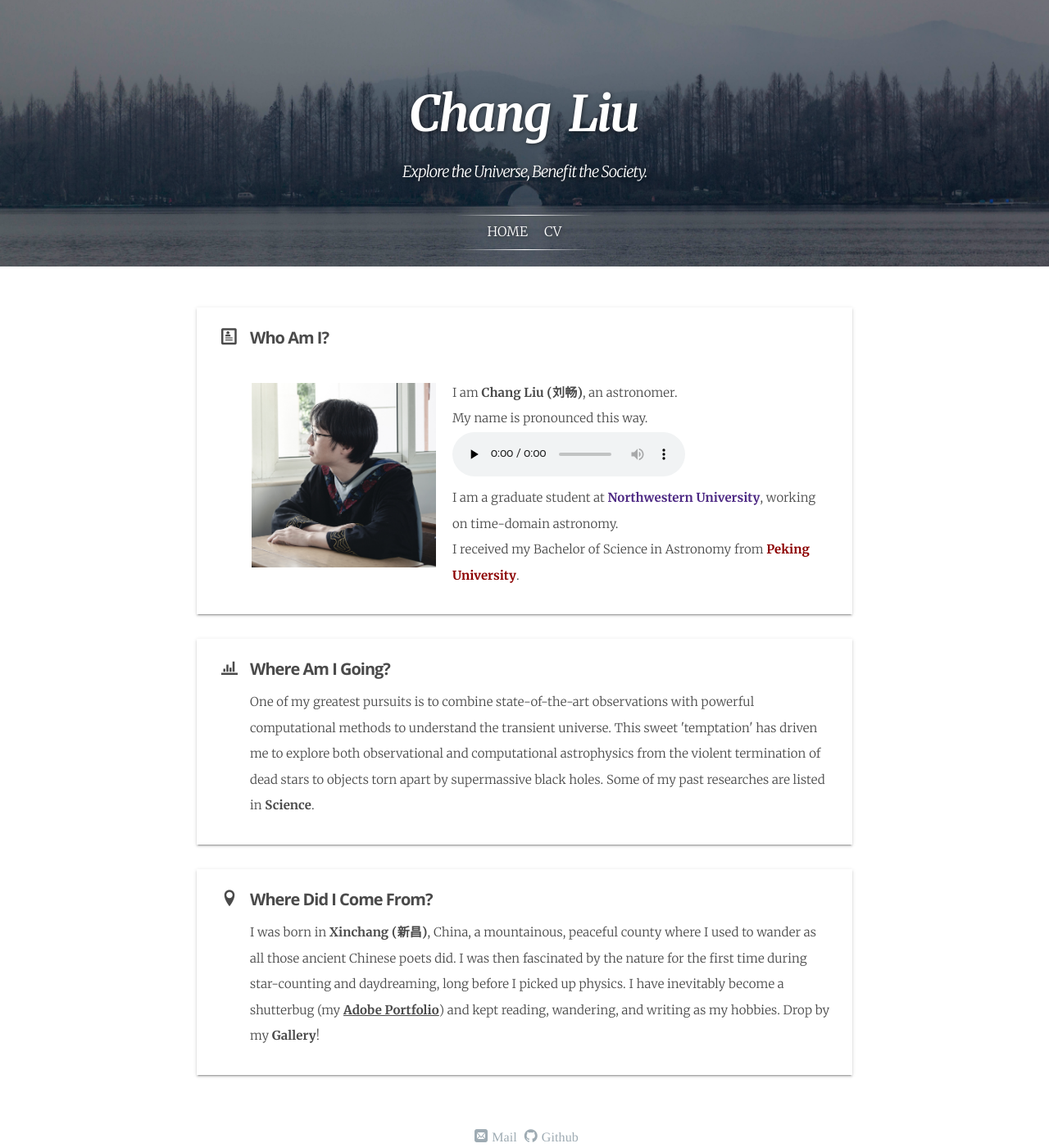
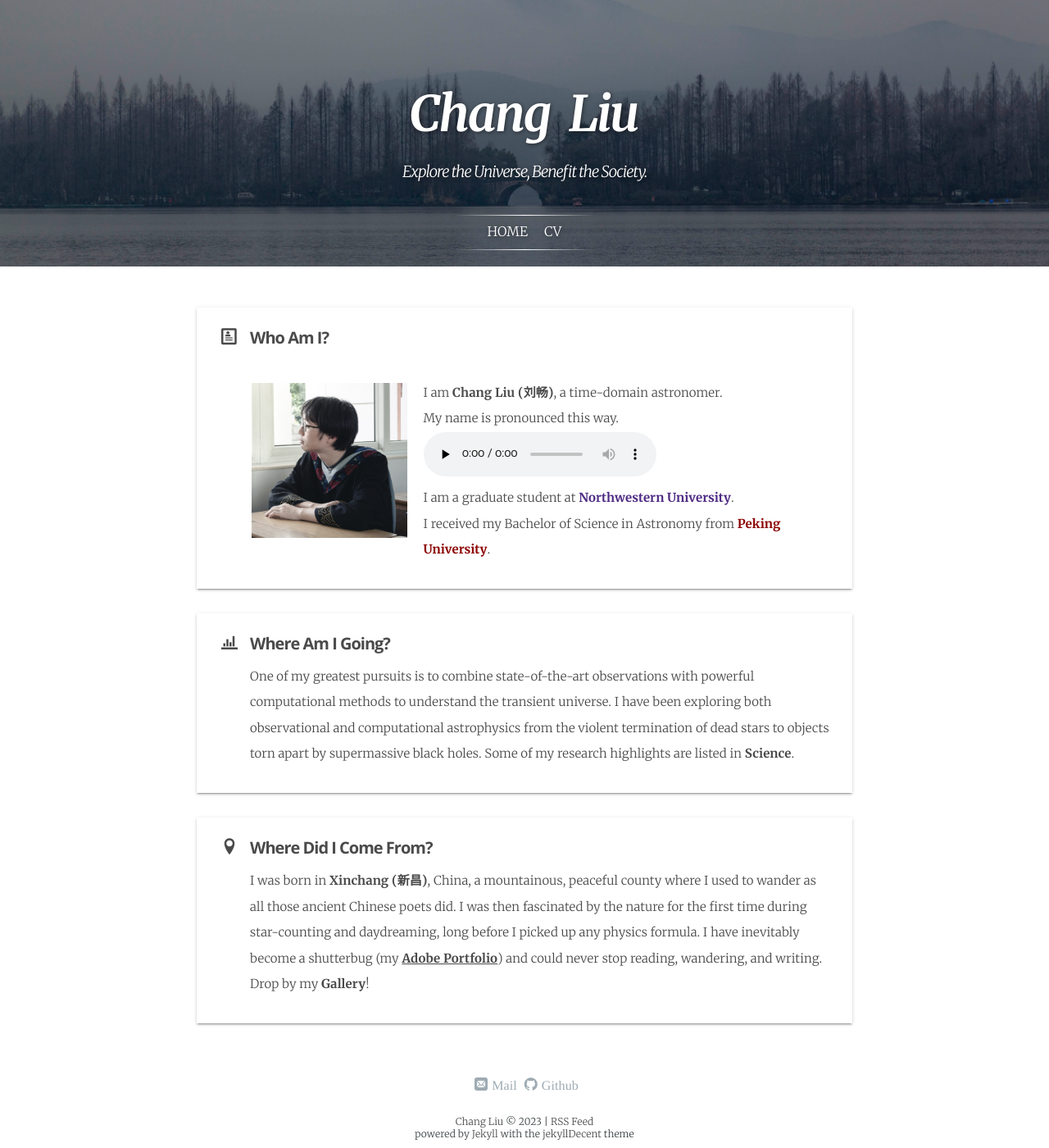
Before and after one commit to slowdivePTG/slowdivePTG.github.io, a Jekyll site: the page built from index.html, in a window 1280 px wide and 1400 px high. Shown: the whole window at 82% size. Built offline with Jekyll 4.4.1, drawn with Linux system fonts in a browser that asks for light colours; some web fonts are replaced; a script that is not in the unit is left out.

Commit message:
cv updated: aug 31, 2023

```diff
--- a/index.html
+++ b/index.html
@@ -19,11 +19,11 @@
    </div>
    <div class="content">
        <ul>
-          <p style="width:38.2%; max-width: 225px;">
+          <p style="width:26.7%; max-width: 225px;">
             <img src="{{ '/assets/page/chang_cover.jpg' | absolute_url }}" align="left" width="0px" style="vertical-align:left;margin:3px 20px 3px 2px"/>
           </p>
 
-          I am <b>Chang Liu (刘畅)</b>, an astronomer. <br>
+          I am <b>Chang Liu (刘畅)</b>, a time-domain astronomer. <br>
           My name is pronounced this way.
               <!--[if lt IE 9]><script>document.createElement('audio');</script><![endif]-->
               <audio class="wp-audio-shortcode" id="audio-51-1" preload="none" style="width: 40%;" controls="controls">
@@ -31,7 +31,7 @@
                   <a href="/assets/changliu.mp3">/assets/changliu.mp3</a>
 
               </audio><br>
-          I am a graduate student at <b><a href = 'https://ciera.northwestern.edu/directory/chang-liu/'><font color='4E2A84'>Northwestern University</font></a></b>, working on time-domain astronomy. <br>
+          I am a graduate student at <b><a href = 'https://ciera.northwestern.edu/directory/chang-liu/'><font color='4E2A84'>Northwestern University</font></a></b>. <br>
           I received my Bachelor of Science in Astronomy from <b><a href = 'https://astro.pku.edu.cn'><font color="#8c0000">Peking University</font></a></b>.
       </ul>
    </div>
@@ -42,7 +42,7 @@
    </div>
    <div class="content">
        <ul>
-          One of my greatest pursuits is to combine state-of-the-art observations with powerful computational methods to understand the  transient universe. This sweet 'temptation' has driven me to explore both observational and computational astrophysics from the violent termination of dead stars to objects torn apart by supermassive black holes. Some of my past researches are listed in <b><a href="/Science">Science</a></b>.
+          One of my greatest pursuits is to combine state-of-the-art observations with powerful computational methods to understand the transient universe. I have been exploring both observational and computational astrophysics from the violent termination of dead stars to objects torn apart by supermassive black holes. Some of my research highlights are listed in <b><a href="/Science">Science</a></b>.
      </ul>
    </div>
 </div>
@@ -52,7 +52,7 @@
    </div>
    <div class="content">
        <ul>
-          I was born in <b><a href='https://en.wikipedia.org/wiki/Xinchang_County'>Xinchang (新昌)</a></b>, China, a mountainous, peaceful county where I used to wander as all those ancient Chinese poets did. I was then fascinated by the nature for the first time during star-counting and daydreaming, long before I picked up physics. I have inevitably become a shutterbug (my <b><u><a href = 'https://ptgcliu.myportfolio.com/work'>Adobe Portfolio</a></u></b>) and kept reading, wandering, and writing as my hobbies. Drop by my <b><a href="/Gallery">Gallery</a></b>!
+          I was born in <b><a href='https://en.wikipedia.org/wiki/Xinchang_County'>Xinchang (新昌)</a></b>, China, a mountainous, peaceful county where I used to wander as all those ancient Chinese poets did. I was then fascinated by the nature for the first time during star-counting and daydreaming, long before I picked up any physics formula. I have inevitably become a shutterbug (my <b><u><a href = 'https://ptgcliu.myportfolio.com/work'>Adobe Portfolio</a></u></b>) and could never stop reading, wandering, and writing. Drop by my <b><a href="/Gallery">Gallery</a></b>!
        </ul>
    </div>
 </div>
```
Also changed, not shown: 5 other files.
